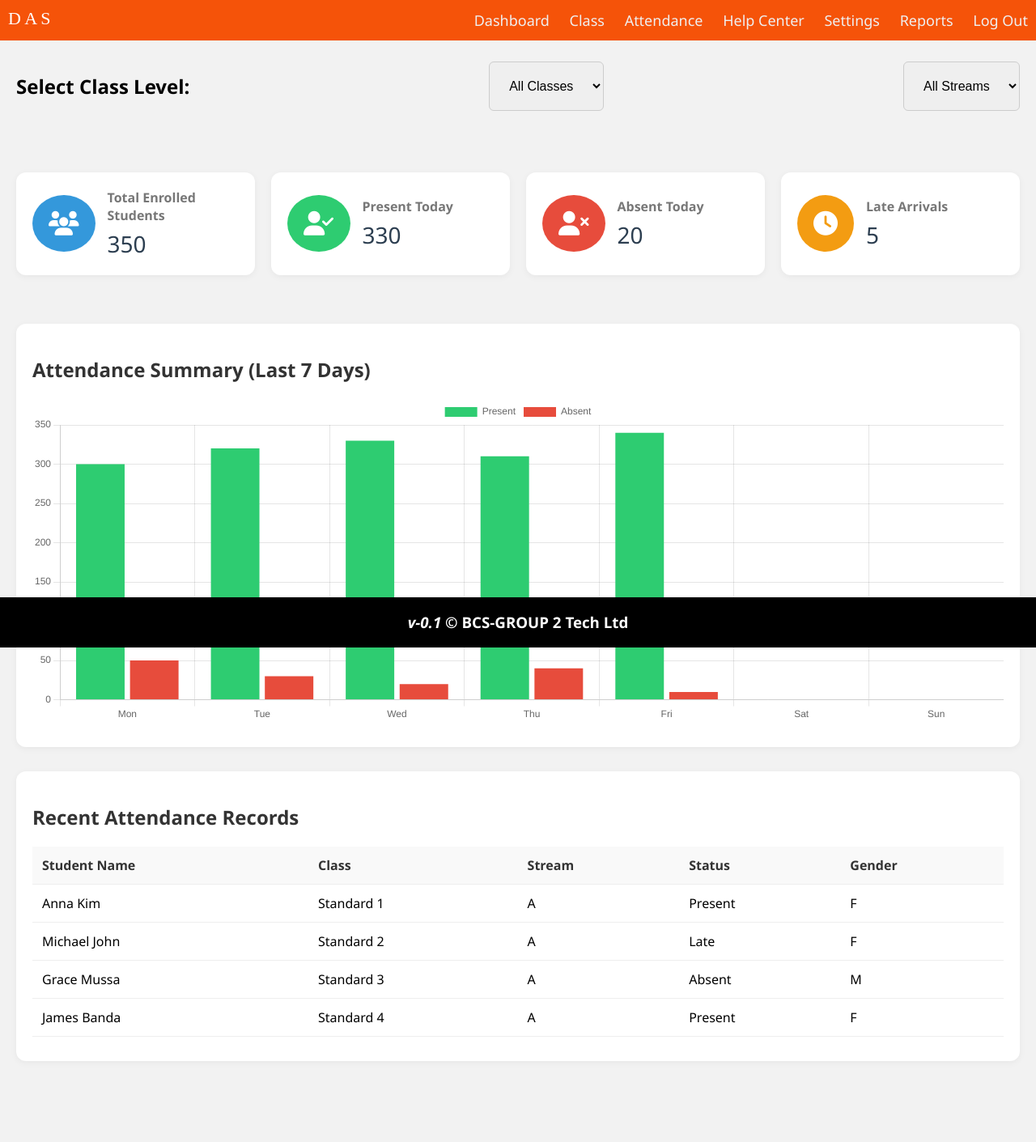
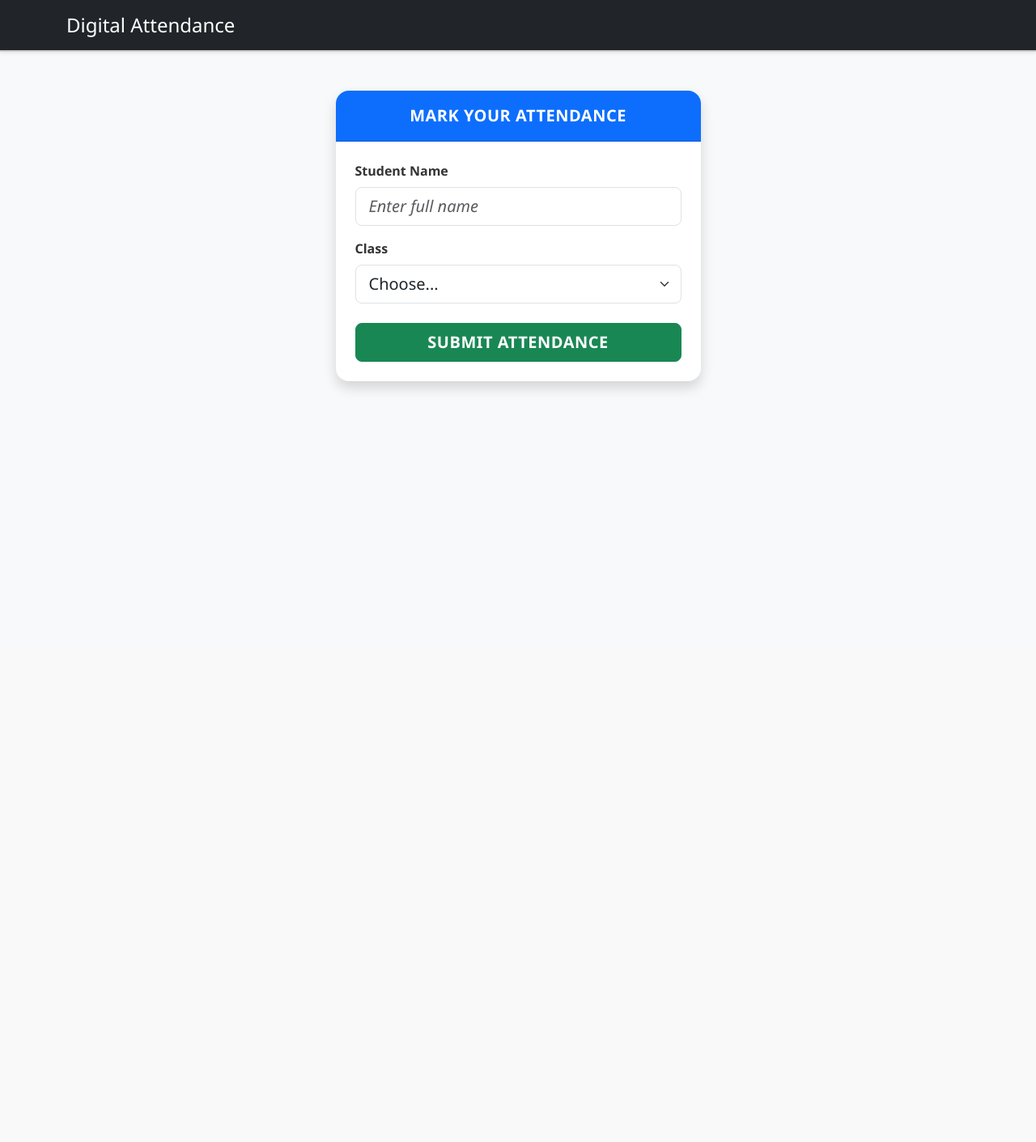
Before and after one commit to BCS-GROUP-2/DIGITAL-ATTENDANCE-SYSTEM, a PHP site: page / in a window 1280 px wide. Shown: the whole page at 81% size. After the commit the page ends 483 px from the top, so only its background shows below. Run offline with PHP 8.4, Linux system fonts and the light colour scheme; some libraries are stand-ins or nearby versions.

Commit message:
Add files via upload

```diff
--- a/index.html
+++ b/index.html
@@ -1,241 +1,88 @@
 <!DOCTYPE html>
 <html lang="en">
 <head>
-    <meta charset="UTF-8">
-    <meta name="viewport" content="width=device-width, initial-scale=1.0">
-    <title>DAS</title>
-    <link rel="stylesheet" href="style.css">
-    <script
-        src="https://kit.fontawesome.com/66aa7c98b3.js" crossorigin="anonymous">
-    </script>
+  <meta charset="UTF-8" />
+  <meta name="viewport" content="width=device-width, initial-scale=1.0" />
+  <title>Digital Attendance System</title>
 
-     <!-- Font Awesome for Icons -->
-    <link rel="stylesheet" href="https://cdnjs.cloudflare.com/ajax/libs/font-awesome/6.5.0/css/all.min.css">
-    <!-- Chart.js CDN -->
-    <script src="https://cdn.jsdelivr.net/npm/chart.js"></script>
+  <!-- Bootstrap 5 -->
+  <link href="https://cdn.jsdelivr.net/npm/bootstrap@5.3.0/dist/css/bootstrap.min.css" rel="stylesheet" />
 
+  <!-- SweetAlert2 -->
+  <script src="https://cdn.jsdelivr.net/npm/sweetalert2@11"></script>
+
+  <!-- Custom CSS -->
+  <link rel="stylesheet" href="style.css" />
 </head>
-<body>
-    <div class="nav">
-        <input type="checkbox" id="nav-check">
-        <div class="nav-header">
-            <div class="nav-title">
-                D A S
-            </div>
-        </div>
-        <div class="nav-btn">
-            <label for="nav-check">
-                <span></span>
-                <span></span>
-                <span></span>
-            </label>
-        </div>
+<body class="bg-light">
 
-        <div class="nav-links">
-            <a href="dashboards/admin.html">Dashboard</a>
-            <a href="#" target="_blank">Class</a>
-            <a href="#" target="_blank">Attendance</a>
-            <a href="#" target="_blank">Help Center</a>
-            <a href="#" target="_blank">Settings</a>
-            <a href="#" target="_blank">Reports</a>
-            <a href="#" target="_blank">Log Out</a>
-        </div>
+  <!-- Navbar -->
+  <nav class="navbar navbar-expand-lg navbar-dark bg-dark shadow-sm">
+    <div class="container">
+      <a class="navbar-brand fs-4" href="#">Digital Attendance</a>
     </div>
+  </nav>
 
-    <!-- ADMIN DASHBOARD -->
-    <div class="container">
-    <div class="top-bar">
-      <h2>Select Class Level:</h2>
-      <select>
-        <option value="all">All Classes</option>
-        <option value="std1">Standard 1</option>
-        <option value="std2">Standard 2</option>
-        <option value="std3">Standard 3</option>
-        <option value="std4">Standard 4</option>
-        <option value="std5">Standard 5</option>
-        <option value="std6">Standard 6</option>
-        <option value="std7">Standard 7</option>
-      </select>
-
-      <select>
-            <option value="all">All Streams</option>
-            <option value="A">A</option>
-            <option value="B">B</option>
-            <option value="C">C</option>
-            <option value="D">D</option>
-            <option value="E">E</option>
-            <option value="F">F</option>
-            <option value="G">G</option>
-        </select>
-    </div>
-
-    <div class="stats">
-      <div class="card">
-        <i class="fas fa-users blue"></i>
-        <div class="card-text">
-          <h3>Total Enrolled Students</h3>
-          <p>350</p>
-        </div>
-      </div>
-      <div class="card">
-        <i class="fas fa-user-check green"></i>
-        <div class="card-text">
-          <h3>Present Today</h3>
-          <p>330</p>
-        </div>
-      </div>
-      <div class="card">
-        <i class="fas fa-user-times red"></i>
-        <div class="card-text">
-          <h3>Absent Today</h3>
-          <p>20</p>
-        </div>
-      </div>
-      <div class="card">
-        <i class="fas fa-clock orange"></i>
-        <div class="card-text">
-          <h3>Late Arrivals</h3>
-          <p>5</p>
+  <!-- Main Content -->
+  <div class="container py-5">
+    <div class="row justify-content-center">
+      <div class="col-md-6 col-lg-5 col-sm-12">
+        <div class="card border-0 shadow rounded-4">
+          <div class="card-header bg-primary text-white text-center fw-bold fs-5 py-3 rounded-top-4">
+            Mark Your Attendance
+          </div>
+          <div class="card-body p-4">
+            <form id="attendanceForm" class="needs-validation" novalidate>
+              <div class="mb-3">
+                <label for="studentName" class="form-label fw-semibold">Student Name</label>
+                <input type="text" class="form-control form-control-lg" id="studentName" placeholder="Enter full name" required>
+              </div>
+              <div class="mb-4">
+                <label for="classStream" class="form-label fw-semibold">Class </label>
+                <select id="classStream" class="form-select form-select-lg" required>
+                  <option value="">Choose...</option>
+                  <option value="Class A">Class A</option>
+                  <option value="Class B">Class B</option>
+                  <option value="Class C">Class C</option>
+                </select>
+              </div>
+              <button type="submit" class="btn btn-success w-100 btn-lg">Submit Attendance</button>
+            </form>
+          </div>
         </div>
       </div>
     </div>
-
-    <div class="chart-section">
-      <h2>Attendance Summary (Last 7 Days)</h2>
-      <canvas id="attendanceChart" height="100"></canvas>
-    </div>
-
-    <div class="recent-attendance">
-      <h2>Recent Attendance Records</h2>
-      <table>
-        <thead>
-          <tr>
-            <th>Student Name</th>
-            <th>Class</th>
-            <th>Stream</th>
-            <th>Status</th>
-            <th>Gender</th>
-          </tr>
-        </thead>
-        <tbody>
-          <tr>
-            <td>Anna Kim</td>
-            <td>Standard 1</td>
-            <td>A</td>
-            <td>Present</td>
-            <td>F</td>
-          </tr>
-          <tr>
-            <td>Michael John</td>
-            <td>Standard 2</td>
-            <td>A</td>
-            <td>Late</td>
-            <td>F</td>
-          </tr>
-          <tr>
-            <td>Grace Mussa</td>
-            <td>Standard 3</td>
-            <td>A</td>
-            <td>Absent</td>
-            <td>M</td>
-          </tr>
-          <tr>
-            <td>James Banda</td>
-            <td>Standard 4</td>
-            <td>A</td>
-            <td>Present</td>
-            <td>F</td>
-          </tr>
-        </tbody>
-      </table>
-    </div>
   </div>
 
+  <!-- Bootstrap JS -->
+  <script src="https://cdn.jsdelivr.net/npm/bootstrap@5.3.0/dist/js/bootstrap.bundle.min.js"></script>
 
-    <footer>
-        <div class="footer">
-            <!-- <div class="heading">
-              <h2>D A S<sup></sup></h2>
-            </div> -->
-            <!-- <div class="content">
+  <!-- Script -->
+  <script>
+    const form = document.getElementById('attendanceForm');
 
-              <div class="social-media">
-                <h4>Social</h4>
-                <p>
-                  <a href="#"
-                    ><i class="fab fa-github"></i> Github</a
-                  >
-                </p>
-                <p>
-                  <a href="#"
-                    ><i class="fab fa-facebook"></i> Facebook</a
-                  >
-                </p>
-                <p>
-                  <a href="#"
-                    ><i class="fab fa-instagram"></i> Instagram</a
-                  >
-                </p>
-              </div>
-              <div class="links">
-                <h4>Quick links</h4>
-                <p><a href="dashboards/admin.html">Dashboard</a></p>
-                <p><a href="#">About</a></p>
-                <p><a href="#">Reports</a></p>
-                <p><a href="#">Log Out
-                </a></p>
-              </div>
-              <div class="details">
-                <h4 class="address">Address</h4>
+    form.addEventListener('submit', function (e) {
+      e.preventDefault();
+      const name = document.getElementById('studentName').value.trim();
+      const stream = document.getElementById('classStream').value;
 
-                <h4 class="mobile">Mobile</h4>
-                <p><a href="#">+255</a></p>
-                <h4 class="mail">Email</h4>
-                <p><a href="#">bcskampala@gmail.com</a></p>
-              </div>
-            </div> -->
-            <!-- <footer> -->
-              <h3>
-                <i>v-0.1</i>
-                © BCS-GROUP 2 Tech Ltd
-              </h3>
-    </footer>
-
-    <!-- Chart JS Script -->
-  <script>
-    const ctx = document.getElementById('attendanceChart').getContext('2d');
-    new Chart(ctx, {
-      type: 'bar',
-      data: {
-        labels: ['Mon', 'Tue', 'Wed', 'Thu', 'Fri', 'Sat', 'Sun'],
-        datasets: [
-          {
-            label: 'Present',
-            backgroundColor: '#2ecc71',
-            data: [300, 320, 330, 310, 340, 0, 0]
-          },
-          {
-            label: 'Absent',
-            backgroundColor: '#e74c3c',
-            data: [50, 30, 20, 40, 10, 0, 0]
-          }
-        ]
-      },
-      options: {
-        responsive: true,
-        plugins: {
-          legend: {
-            position: 'top'
-          }
-        },
-        scales: {
-          y: {
-            beginAtZero: true
-          }
-        }
+      if (name && stream) {
+        Swal.fire({
+          icon: 'success',
+          title: 'Success!',
+          text: `Attendance submitted for ${name} (${stream})`,
+          confirmButtonColor: '#198754',
+        });
+        form.reset();
+      } else {
+        Swal.fire({
+          icon: 'error',
+          title: 'Oops...',
+          text: 'Please fill in all fields!',
+          confirmButtonColor: '#dc3545',
+        });
       }
     });
   </script>
-
 </body>
 </html>
--- a/style.css
+++ b/style.css
@@ -1,303 +1,38 @@
-* {
-    box-sizing: border-box;
+body {
+    font-family: "Segoe UI", sans-serif;
+    background-color: #f8f9fa;
+    color: #333;
   }
 
-  body {
-    margin: 0px;
-    font-family: 'segoe ui';
-    background-color: #f2f2f2;
+  .navbar {
+    border-bottom: 2px solid #ccc;
   }
 
-  .nav {
-    padding-right: 0px;
-    margin-right: 0px;
-    padding-left: 0px;
-    margin-left: 0px;
-    height: 50px;
-    width: 100%;
-    background-color: #f55309;
-    position: relative;
+  .card {
+    background-color: #ffffff;
   }
 
-  .nav > .nav-header {
-    display: inline;
+  .card-header {
+    letter-spacing: 0.5px;
+    text-transform: uppercase;
   }
 
-  .nav > .nav-header > .nav-title {
-    display: inline-block;
-    font-size: 22px;
-    color: #fff;
-    padding: 10px 10px 10px 10px;
-    font-family: 'Times New Roman', Times, serif;
+  label.form-label {
+    font-size: 1rem;
+    color: #333;
   }
 
-  .nav > .nav-btn {
-    display: none;
+  input::placeholder {
+    color: #aaa;
+    font-style: italic;
   }
 
-  .nav > .nav-links {
-    display: inline;
-    float: right;
-    font-size: 18px;
+  .btn-success {
+    font-weight: bold;
+    text-transform: uppercase;
+    letter-spacing: 0.5px;
   }
 
-  .nav > .nav-links > a {
-    display: inline-block;
-    padding: 13px 10px 13px 10px;
-    text-decoration: none;
-    color: #efefef;
+  select.form-select {
+    cursor: pointer;
   }
-
-  .nav > .nav-links > a:hover {
-    background-color: rgba(0, 0, 0, 0.3);
-  }
-
-  .nav > #nav-check {
-    display: none;
-  }
-
-  @media (max-width:800px) {
-    .nav > .nav-btn {
-      display: inline-block;
-      position: absolute;
-      right: 0px;
-      top: 0px;
-    }
-    .nav > .nav-btn > label {
-      display: inline-block;
-      width: 50px;
-      height: 50px;
-      padding: 13px;
-    }
-    .nav > .nav-btn > label:hover,.nav  #nav-check:checked ~ .nav-btn > label {
-      background-color: #3d4152;
-    }
-    .nav > .nav-btn > label > span {
-      display: block;
-      width: 25px;
-      height: 10px;
-      border-top: 2px solid #eee;
-    }
-    .nav > .nav-links {
-      position: absolute;
-      display: block;
-      width: 100%;
-      background-color: #3d4152;
-      height: 0px;
-      transition: all 0.3s ease-in;
-      overflow-y: hidden;
-      top: 50px;
-      left: 0px;
-    }
-    .nav > .nav-links > a {
-      display: block;
-      width: 100%;
-    }
-    .nav > #nav-check:not(:checked) ~ .nav-links {
-      height: 0px;
-    }
-    .nav > #nav-check:checked ~ .nav-links {
-      height: calc(100vh - 50px);
-      overflow-y: auto;
-    }
-  }
-
-
-  .footer {
-    background-color: black;
-    color: #fefefe;
-    position: fixed;
-    width: 100%;
-    max-height: 300px;
-    bottom: 0;
-    left: 0;
-    right:0;
-  }
-
-  .footer .heading {
-    color: #fefefe;
-    max-width: 1010px;
-    width: 90%;
-    text-transform: uppercase;
-    margin: 0 auto;
-    margin-bottom: 3rem;
-    font-family: "Gill Sans", "Gill Sans MT", Calibri, "Trebuchet MS", sans-serif;
-  }
-
-  .footer .content {
-    display: flex;
-    justify-content: space-evenly;
-    margin: 1.5rem;
-  }
-
-  .footer .content p {
-    margin-bottom: 1.3rem;
-  }
-
-  .footer .content a {
-    text-decoration: none;
-    color: #fefefe;
-  }
-
-  .footer .content a:hover {
-    border-bottom: 1px solid #971717;
-  }
-
-  .footer .content h4 {
-    margin-bottom: 1.3rem;
-    margin-top: 1.3rem;
-    font-size: 19px;
-  }
-
-  footer {
-    text-align: center;
-    margin-bottom: 2rem;
-    margin-top: 100px;
-  }
-
-  footer hr {
-    margin: 2rem 0;
-  }
-
-  @media (max-width: 767px) {
-    .footer .content {
-      display: flex;
-      flex-direction: column;
-      font-size: 14px;
-    }
-
-    .footer {
-      position: unset;
-    }
-  }
-
-  @media (min-width: 768px) and (max-width: 1024px) {
-    .footer .content,
-    .footer {
-      font-size: 14px;
-    }
-  }
-
-  @media (orientation: landscape) and (max-height: 500px) {
-    .footer {
-      position: unset;
-    }
-  }
-
-
-  /* Admin Dashboard Styles */
-  .dashboard-container {
-      padding: 20px;
-      max-width: 1100px;
-      margin: auto;
-    }
-
-    .top-bar {
-      padding: 20px;
-      display: flex;
-      justify-content: space-between;
-      align-items: center;
-      margin-bottom: 30px;
-
-    }
-
-    .top-bar select {
-      padding: 20px;
-      font-size: 16px;
-      border-radius: 6px;
-      border: 1px solid #ccc;
-    }
-
-    .stats {
-      padding: 20px;
-      display: grid;
-      grid-template-columns: repeat(auto-fit, minmax(220px, 1fr));
-      gap: 20px;
-      margin-bottom: 40px;
-    }
-
-    .card {
-      padding: 20px;
-      background-color: white;
-      border-radius: 12px;
-      box-shadow: 0 2px 8px rgba(0,0,0,0.05);
-      display: flex;
-      align-items: center;
-      gap: 15px;
-    }
-
-    .card i {
-      font-size: 30px;
-      padding: 20px;
-      border-radius: 50%;
-      color: white;
-    }
-
-    .blue { background-color: #3498db; }
-    .green { background-color: #2ecc71; }
-    .red { background-color: #e74c3c; }
-    .orange { background-color: #f39c12; }
-
-    .card-text {
-      flex-grow: 1;
-    }
-
-    .card-text h3 {
-      font-size: 16px;
-      color: #777;
-      margin: 0;
-    }
-
-    .card-text p {
-      font-size: 28px;
-      margin: 5px 0 0;
-      color: #2c3e50;
-    }
-
-    .chart-section, .recent-attendance {
-      margin: 20px;
-      background-color: white;
-      padding: 20px;
-      border-radius: 12px;
-      box-shadow: 0 2px 8px rgba(0,0,0,0.05);
-      margin-bottom: 30px;
-      padding-bottom: 30px;
-    }
-
-    .recent-attendance h2, .chart-section h2 {
-      margin-bottom: 20px;
-      color: #333;
-    }
-
-    table {
-      width: 100%;
-      border-collapse: collapse;
-    }
-
-    th, td {
-      padding: 12px;
-      border-bottom: 1px solid #eee;
-      text-align: left;
-    }
-
-    th {
-      background-color: #f9f9f9;
-      color: #333;
-    }
-
-    tr:hover {
-      background-color: #f1f1f1;
-    }
-
-    @media(max-width: 600px) {
-      .top-bar {
-        flex-direction: column;
-        gap: 10px;
-        align-items: flex-start;
-      }
-
-      .stats {
-        grid-template-columns: 1fr;
-      }
-    }
-    /* End Admin Dashboard */
```
